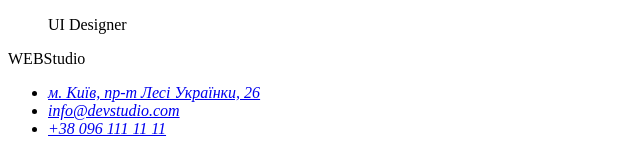
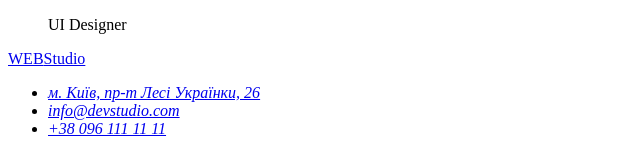
Before and after one commit to Maksym-Svyrydov/goit-markup-hw-01, a plain HTML site: page index.html in a window 1280 px wide. Shown: the part 2983-3134 px from the top of the page, 0-640 px from the left. Drawn offline with Linux system fonts and the light colour scheme.

Commit message:
виправлення 2

```diff
--- a/index.html
+++ b/index.html
@@ -100,7 +100,7 @@
     <!--Підвал-->
     <footer>
       <div>
-        <p><span>WEB</span>Studio</p>
+        <a href="./index.html"><span>WEB</span>Studio</a>
       </div>
       <address>
         <ul>
```
